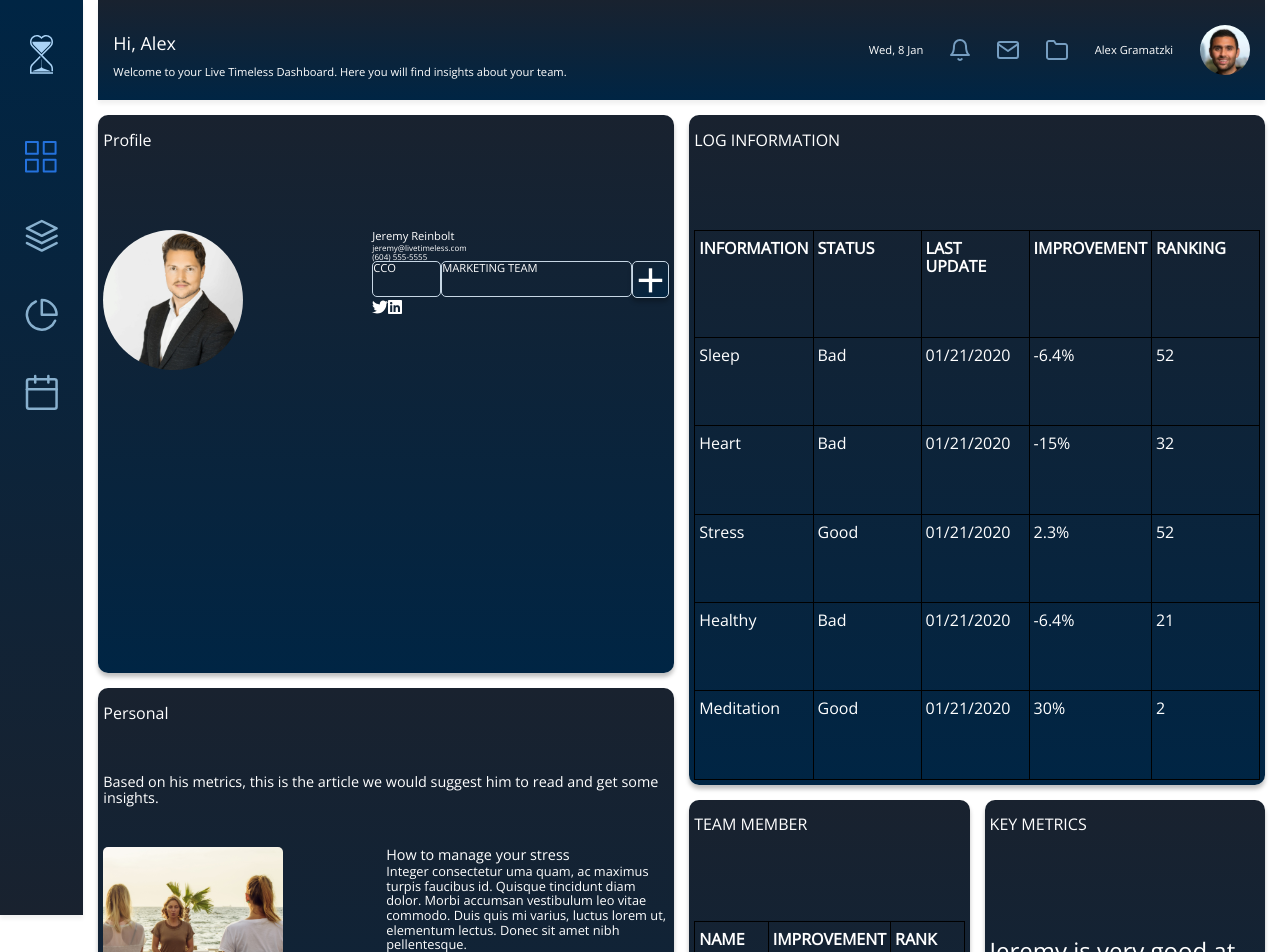
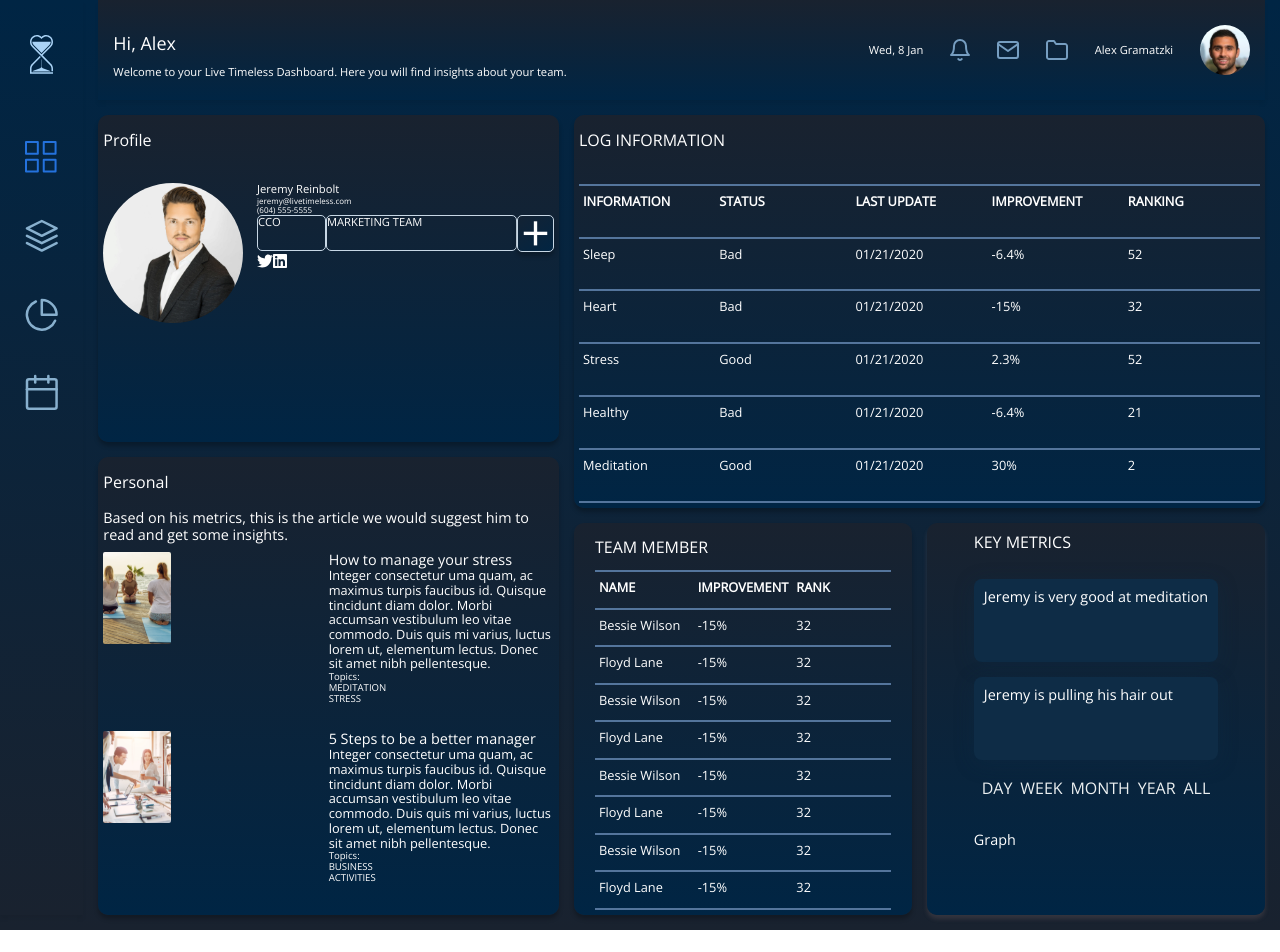
Before and after one commit to fabiomantelli/react_dashboard, a React (Create React App) app: page /profile in a window 1280 px wide. Shown: the top 952 px of the page. After the commit the page ends 930 px from the top, so only its background shows below. Built offline with nearby package versions, Linux system fonts and the light colour scheme.

Commit message:
criando as tabelas para o Profile

```diff
--- a/src/App.css
+++ b/src/App.css
@@ -21,7 +21,7 @@
   grid-template-rows: [header-page] 100px [body] 100vh;
   grid-gap: 15px;
   /*align-items: stretch; Alinha conforme o limite inferior de rolagem*/
-  /*background-image: linear-gradient(to top, #19222f, #002544);*/
+  background-image: linear-gradient(to top, #19222f, #002544);
   padding-right: 15px;
   padding-bottom: 15px;
   align-items: strech;
--- a/src/components/conteudo/profile/Profile.js
+++ b/src/components/conteudo/profile/Profile.js
@@ -63,7 +63,7 @@ class Conteudo extends Component {
                         </div>
 
                         <div className="steps-manager">
-                        <img src={People2} alt="People2" />
+                          <img src={People2} alt="People2" />
                             <div>
                                 <h2>5 Steps to be a better manager</h2>
                                 <h3>Integer consectetur uma quam, ac maximus turpis faucibus id.
@@ -137,9 +137,7 @@ class Conteudo extends Component {
 
 
                     <div className="team-member">
-                        <div>
-                            <h1 className="title">TEAM MEMBER</h1>
-                        </div>
+                        <h1 className="title">TEAM MEMBER</h1>
 
                         <div id="grid-team-member">
                             <span>
@@ -189,8 +187,6 @@ class Conteudo extends Component {
 
                     <div className="key-metrics">
                         <h1 className="title">KEY METRICS</h1>
-
-
                         <div>
                             <h2>Jeremy is very good at meditation</h2>
                         </div>
@@ -206,10 +202,8 @@ class Conteudo extends Component {
                             <li><a href={'/'}>YEAR</a></li>
                             <li><a href={'/'}>ALL</a></li>
                         </ul>
+                        <h2>Graph</h2>
 
-                        <div>
-                            <h2>Graph</h2>
-                        </div>
                     </div>
                 </div>
             </div>
--- a/src/components/conteudo/profile/Styles.css
+++ b/src/components/conteudo/profile/Styles.css
@@ -9,8 +9,44 @@
     display: grid;
     grid-column: conteudo;
     grid-row: body;
-    grid-template-columns: [user] 1fr [team] 1fr;
+    grid-template-columns: [user] 1fr [team] 1.5fr;
     grid-gap: 15px;
+    height: 100vh;
+  }
+
+
+  .body-profile ul {
+    display: flex;
+    list-style-type: none;
+    justify-content: space-evenly;
+  }
+
+  ul li a {
+    position: relative;
+    display: block;
+    text-decoration: none;
+    color: #ecf0f1;
+    padding: 4px 0;
+    transition: 0.5s;
+  }
+  ul li a::after {
+    position: absolute;
+    content: "";
+    width: 100%;
+    height: 3px;
+    top: 100%;
+    left: 0;
+    background: #ff7000;
+    transition: transform 0.5s;
+    transform: scaleX(0);
+    transform-origin: right;
+  }
+  ul li a:hover {
+    color: #95a5a6;
+  }
+  ul li a:hover::after {
+    transform: scaleX(1);
+    transform-origin: left;
   }
 
 
@@ -103,6 +139,7 @@ grid-template-rows: [profile] 1fr [personal] 1.4fr;
     padding: 5px;
 }
 
+
 .personal .main-personal {
     display: grid;
     grid-row: main-personal;
@@ -114,11 +151,21 @@ grid-template-rows: [profile] 1fr [personal] 1.4fr;
     grid-template-columns: 1fr 1fr;
 }
 
+
+.manage-stress img {
+    width: 30%;
+}
+
 .personal .steps-manager {
     display: grid;
     grid-row: steps-manager;
     grid-template-columns: 1fr 1fr;
 }
+
+.steps-manager img {
+    width: 30%;
+}
+
 
 .personal h2 {
     font-size: 0.9em;
@@ -158,47 +205,72 @@ grid-template-rows: [profile] 1fr [personal] 1.4fr;
 .log #grid-log {
     display: grid;
     grid-template-columns: repeat(5, 1fr);
-    border-top: 1px solid black;
-    border-right: 1px solid black;
+    border-top: 1px solid #54759C;
+    border-bottom: 1px solid #54759C;
+    font-size: .8em;
+
 }
 
 .log #grid-log > span {
     padding: 8px 4px;
-    border-left: 1px solid black;
-    border-bottom: 1px solid black;
+    border-top: 1px solid #54759C;
+    border-bottom: 1px solid #54759C;
+
 }
 
 .team-member {
     display: grid;
     grid-column: log1;
     grid-row: team-key;
+    grid-template-rows: 1fr 8fr;
     border-radius: 10px;
     box-shadow: 0 4px 4px 0 rgba(0, 0, 0, 0.25);
     background-image: linear-gradient(to bottom, #19222f, #002544);
     padding: 5px;
+    justify-content: center;
 }
 
 
 .team-member #grid-team-member {
     display: grid;
     grid-template-columns: repeat(3, 1fr);
-    border-top: 1px solid black;
-    border-right: 1px solid black;
+    border-top: 1px solid #54759C;
+    border-bottom: 1px solid #54759C;
+    font-size: 0.8em;
 }
 
 .team-member #grid-team-member > span {
     padding: 8px 4px;
-    border-left: 1px solid black;
-    border-bottom: 1px solid black;
+    border-top: 1px solid #54759C;
+    border-bottom: 1px solid #54759C;
 }
 
 .key-metrics {
     display: grid;
     grid-column: log2;
     grid-row: team-key;
-    grid-template-rows: repeat(5, 1fr);
+    grid-template-rows: 1fr 2fr 2fr 1fr 2fr;
     border-radius: 10px;
-    box-shadow: 0 4px 4px 0 rgba(0, 0, 0, 0.25);
+    box-shadow: 0 4px 4px 0 rgba(133, 106, 106, 0.25);
     background-image: linear-gradient(to bottom, #19222f, #002544);
-    padding: 5px;
+    grid-gap: 15px;
+    justify-content: center;
 }
+
+.key-metrics h2 {
+    font-size: 0.9em;
+}
+
+.key-metrics div:nth-child(2) {
+    background: #0E2C46;
+    box-shadow: 0px 4px 20px rgba(14, 44, 70, 0.31);
+    border-radius: 8px;
+    padding: 10px;
+}
+
+.key-metrics div:nth-child(3) {
+    background: #0E2C46;
+    box-shadow: 0px 4px 20px rgba(14, 44, 70, 0.31);
+    border-radius: 8px;
+    padding: 10px;
+}
```
